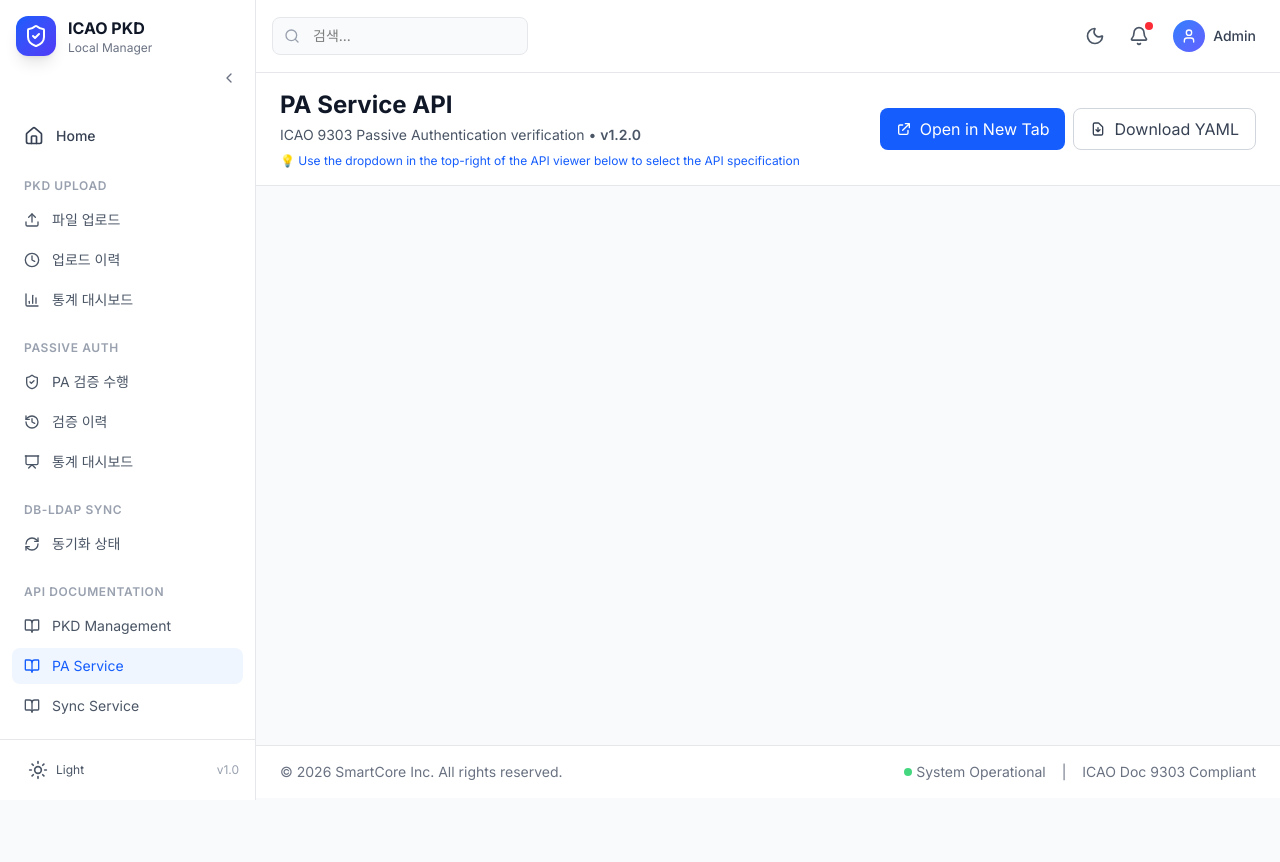
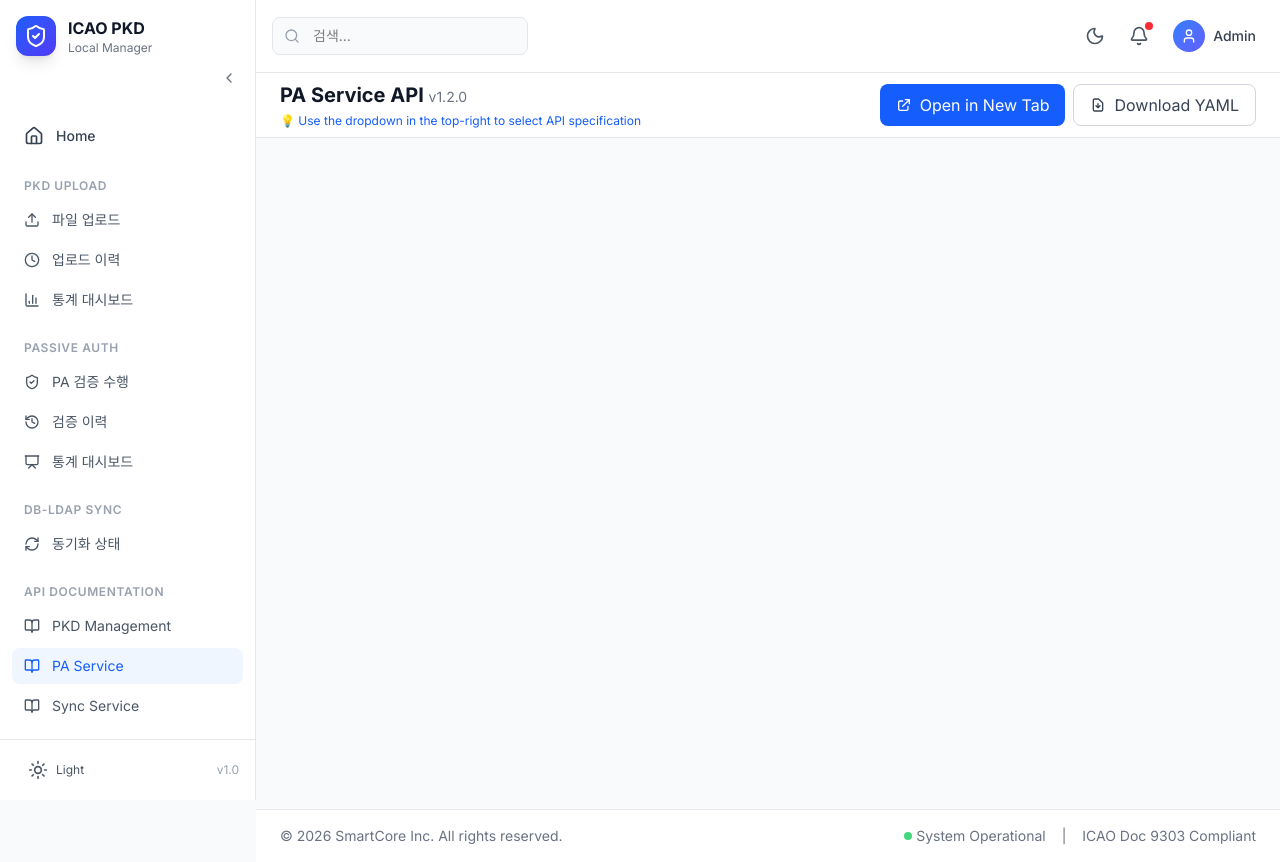
Before and after one commit to iland112/icao-local-pkd-cpp, a React (Vite) app in the folder frontend/: page /api-docs/pa-service in a window 1280 px wide. Before the commit the page ends 800 px from the top, so only its background shows below. Built offline with nearby package versions, Linux system fonts and the light colour scheme.

Commit message:
fix(ui): Increase APIDocs iframe height and compact header for better visibility

```diff
--- a/frontend/src/pages/APIDocs.tsx
+++ b/frontend/src/pages/APIDocs.tsx
@@ -59,17 +59,14 @@ export default function APIDocs() {
   // User must manually select the desired API from the top-right dropdown
 
   return (
-    <div className="flex flex-col h-[calc(100vh-8rem)]">
+    <div className="flex flex-col h-[calc(100vh-4rem)]">
       {/* Header */}
-      <div className="bg-white dark:bg-gray-800 border-b border-gray-200 dark:border-gray-700 px-6 py-4">
+      <div className="bg-white dark:bg-gray-800 border-b border-gray-200 dark:border-gray-700 px-6 py-2">
         <div className="flex items-center justify-between">
           <div>
-            <h1 className="text-2xl font-bold text-gray-900 dark:text-white">{info.name}</h1>
-            <p className="text-sm text-gray-600 dark:text-gray-400 mt-1">
-              {info.description} • <span className="font-semibold">{info.version}</span>
-            </p>
-            <p className="text-xs text-blue-600 dark:text-blue-400 mt-2">
-              💡 Use the dropdown in the top-right of the API viewer below to select the API specification
+            <h1 className="text-xl font-bold text-gray-900 dark:text-white">{info.name} <span className="text-sm font-normal text-gray-500 dark:text-gray-400">{info.version}</span></h1>
+            <p className="text-xs text-blue-600 dark:text-blue-400 mt-1">
+              💡 Use the dropdown in the top-right to select API specification
             </p>
           </div>
           <div className="flex gap-2">
```
